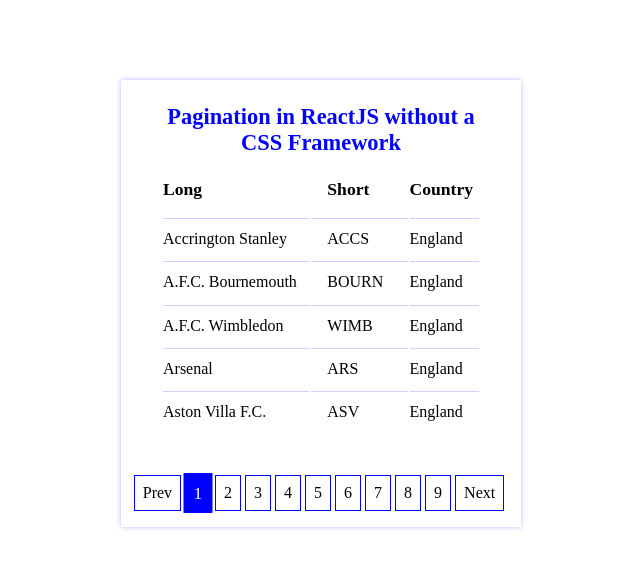
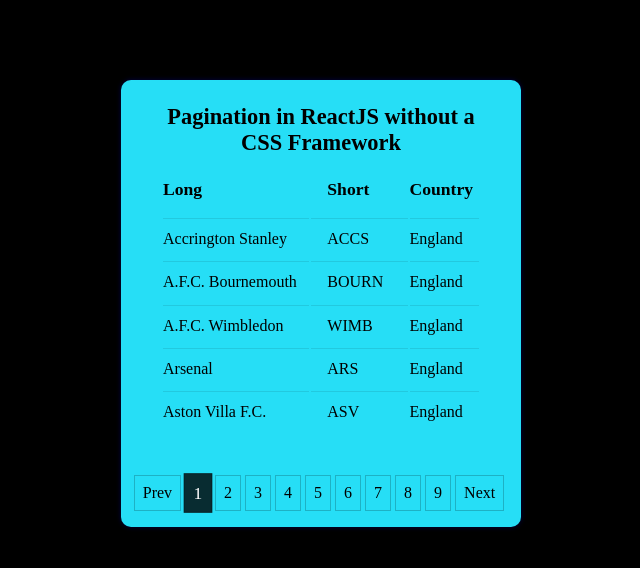
Before and after one commit to bonarhyme/React-Pagination-without-CSS-Framework, a React (Create React App) app: page / in a window 1280 px wide. Shown: the top 568 px of the page, without its empty margins (319-959 px from the left). Built offline with nearby package versions, Linux system fonts and the light colour scheme.

Commit message:
Restyled the table

```diff
--- a/src/index.css
+++ b/src/index.css
@@ -4,6 +4,7 @@ html {
 
 body {
   margin: 0;
+  background-color: black;
 }
 
 *,
@@ -25,10 +26,13 @@ body {
   flex-direction: column;
   align-items: center;
   box-shadow: 0 0 5px rgba(0, 0, 255, 0.274);
+  background-color: rgb(38, 222, 246);
+  border-radius: 10px;
 }
 .table {
   margin: 1.5rem;
   width: 80%;
+  color: rgb(0, 0, 0);
 }
 .table th {
   text-align: left;
@@ -38,7 +42,7 @@ th {
   font-size: 1.1rem;
 }
 td {
-  border-top: 1px solid rgba(0, 0, 255, 0.185);
+  border-top: 1px solid rgba(0, 0, 0, 0.096);
   padding: 0.7rem 0;
 }
 
@@ -49,7 +53,7 @@ td {
 caption {
   font-size: 1.4rem;
   margin-bottom: 1.3rem;
-  color: blue;
+  color: rgb(0, 0, 0);
   font-weight: 600;
 }
 .pages-container {
@@ -60,17 +64,17 @@ caption {
 .page-item {
   padding: 0.5rem;
   cursor: pointer;
-  border: 1px solid blue;
+  border: 1px solid rgba(0, 0, 0, 0.205);
   margin-right: 0.25rem;
 }
 
 .page-item:hover {
-  background-color: rgba(46, 46, 214, 0.253);
+  background-color: rgba(0, 0, 0, 0.329);
   color: white;
 }
 
 .page-item.active {
   transform: scale(1.1);
-  background-color: blue;
+  background-color: rgba(0, 0, 0, 0.801);
   color: white;
 }
```
